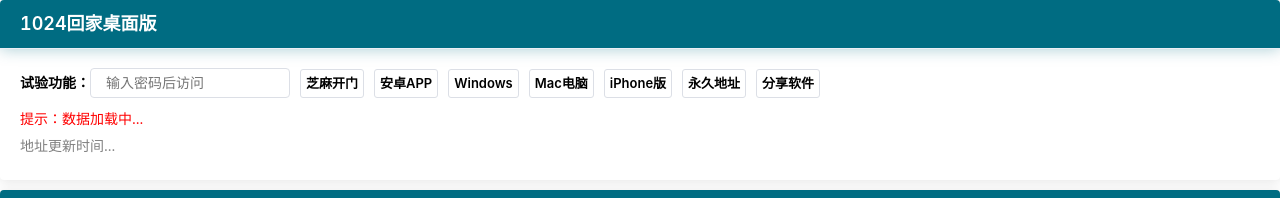
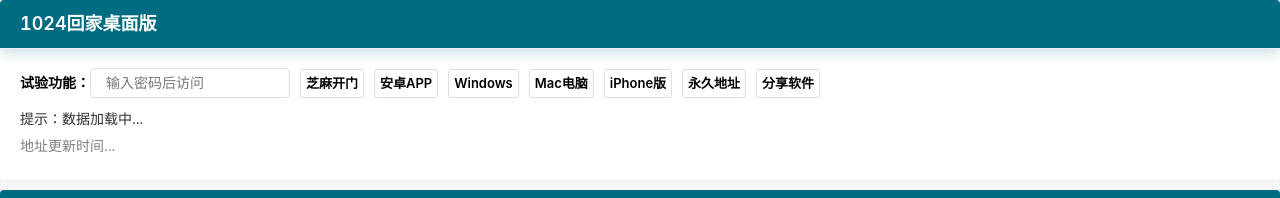
Before and after one commit to Sjj1024/Vue3TsHome, a Vue app: page / in a window 1280 px wide. Shown: the top 198 px of the page. Built offline with nearby package versions, Linux system fonts and the light colour scheme.

Commit message:
add:some

```diff
--- a/src/App.vue
+++ b/src/App.vue
@@ -626,7 +626,8 @@ function cantRightClick() {
 }
 
 .info {
-    color: red;
+    /* color: red; */
+    margin-top: 5px;
 }
 
 .actionBox {
```
